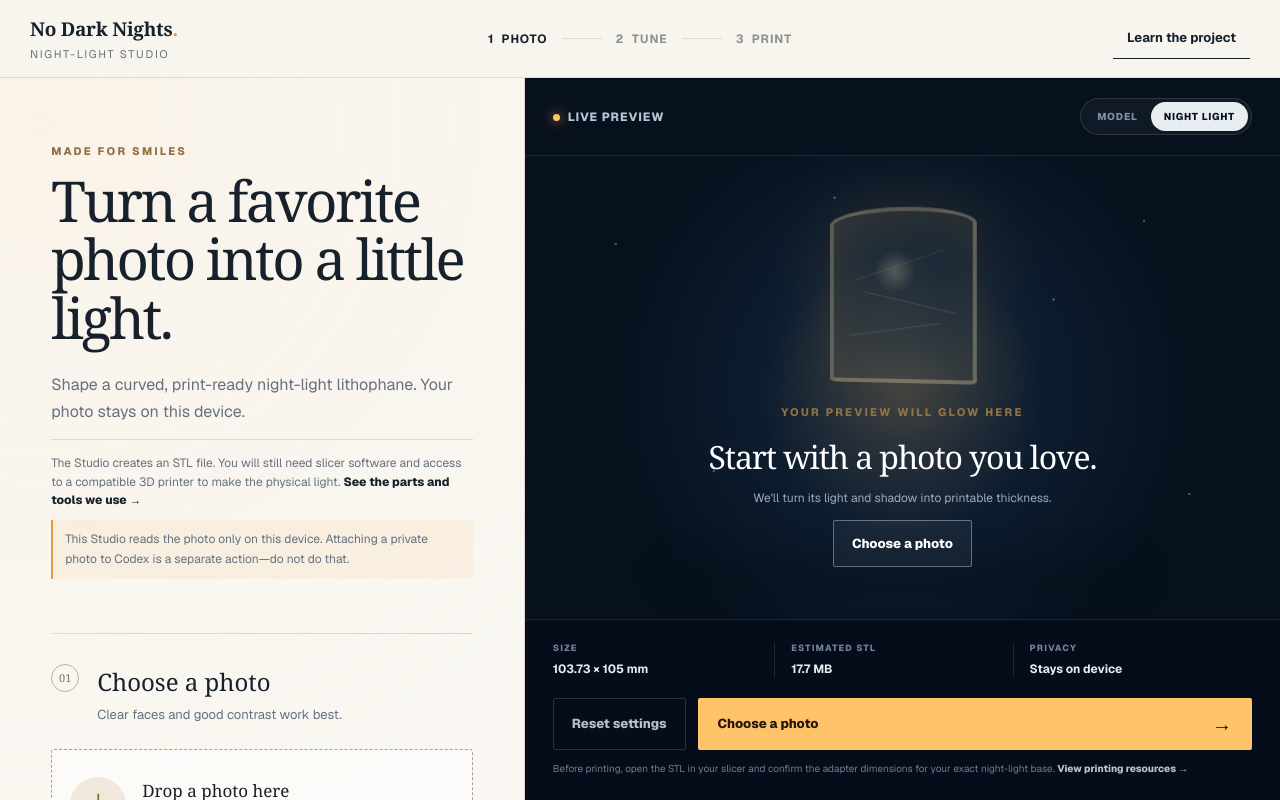
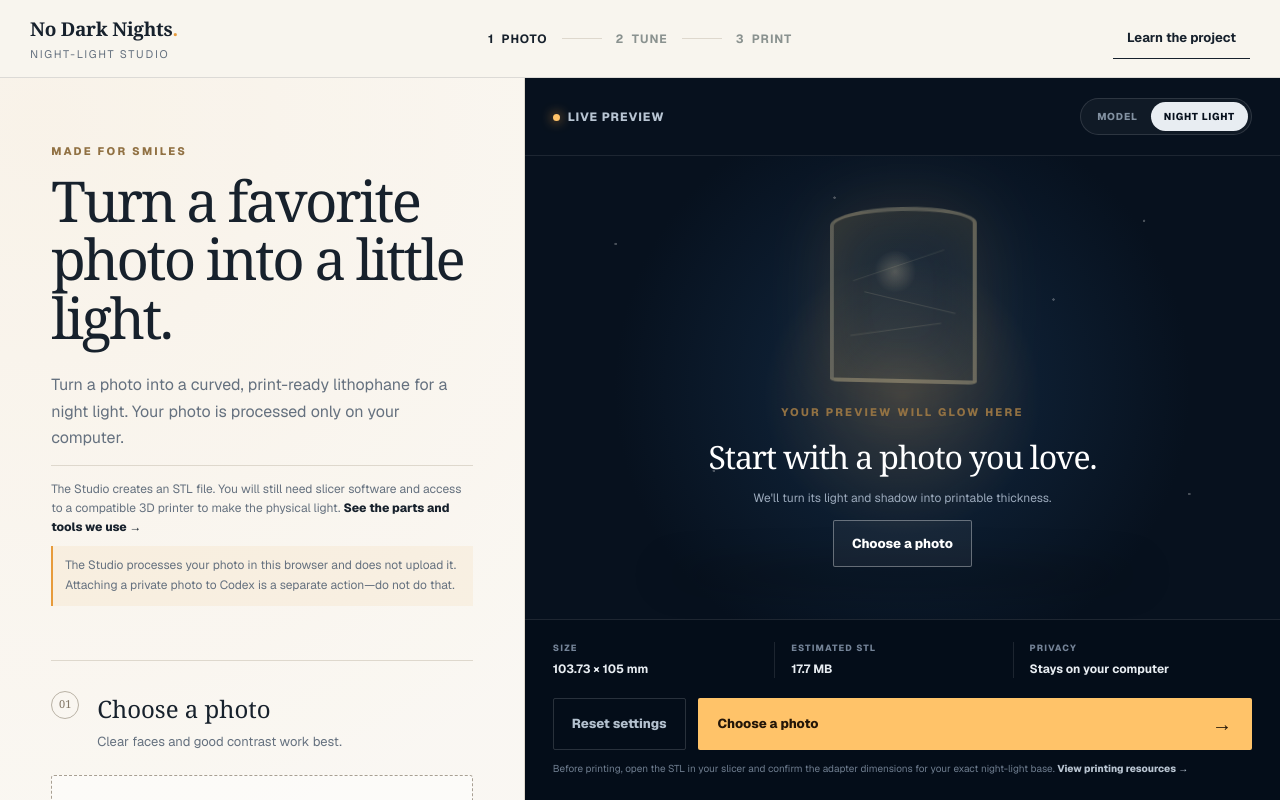
Before and after one commit to prichardsondev/no-dark-nights, a Next.js app: page /studio in a window 1280 px wide. Shown: the top 800 px of the page. Built offline with nearby package versions, Linux system fonts and the light colour scheme.

Commit message:
Clarify Studio local photo processing

```diff
--- a/app/LithophaneStudio.tsx
+++ b/app/LithophaneStudio.tsx
@@ -1108,7 +1108,7 @@ export function LithophaneStudio() {
     }
 
     setIsGenerating(true);
-    setNotice("Building the printable model on this device…");
+    setNotice("Building the printable model on your computer…");
     await new Promise((resolve) => window.setTimeout(resolve, 40));
     try {
       const geometry = createLithophaneGeometry(
@@ -1180,8 +1180,8 @@ export function LithophaneStudio() {
             <span className="eyebrow">Made for smiles</span>
             <h1>Turn a favorite photo into a little light.</h1>
             <p>
-              Shape a curved, print-ready night-light lithophane. Your photo
-              stays on this device.
+              Turn a photo into a curved, print-ready lithophane for a night
+              light. Your photo is processed only on your computer.
             </p>
             <p className="studio-requirements">
               The Studio creates an STL file. You will still need slicer
@@ -1190,8 +1190,9 @@ export function LithophaneStudio() {
               <Link href="/resources">See the parts and tools we use →</Link>
             </p>
             <p className="studio-photo-privacy">
-              This Studio reads the photo only on this device. Attaching a
-              private photo to Codex is a separate action—do not do that.
+              The Studio processes your photo in this browser and does not
+              upload it. Attaching a private photo to Codex is a separate
+              action—do not do that.
             </p>
           </div>
 
@@ -1587,7 +1588,7 @@ export function LithophaneStudio() {
               </div>
               <div>
                 <span>Privacy</span>
-                <strong>Stays on device</strong>
+                <strong>Stays on your computer</strong>
               </div>
             </div>
             {notice && (
```
Also changed, not shown: 1 other file (tests, documents, lock files or other folders).
